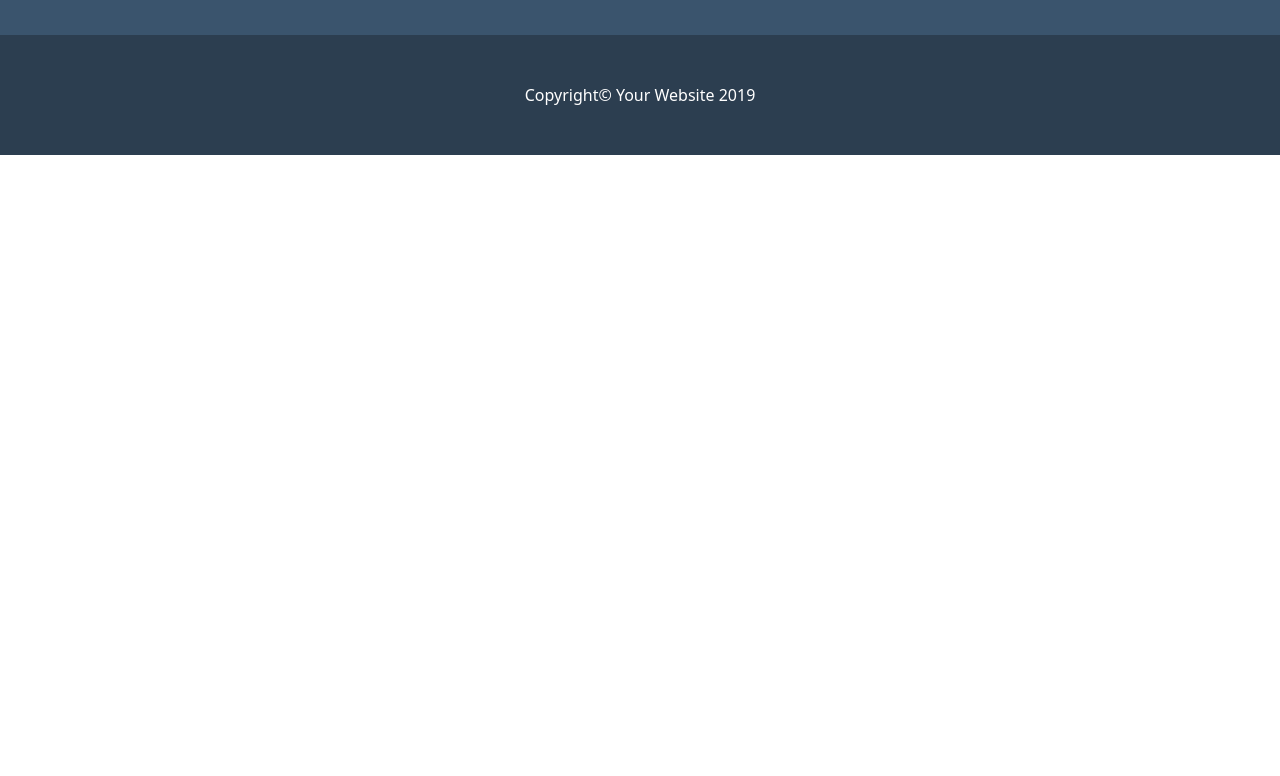
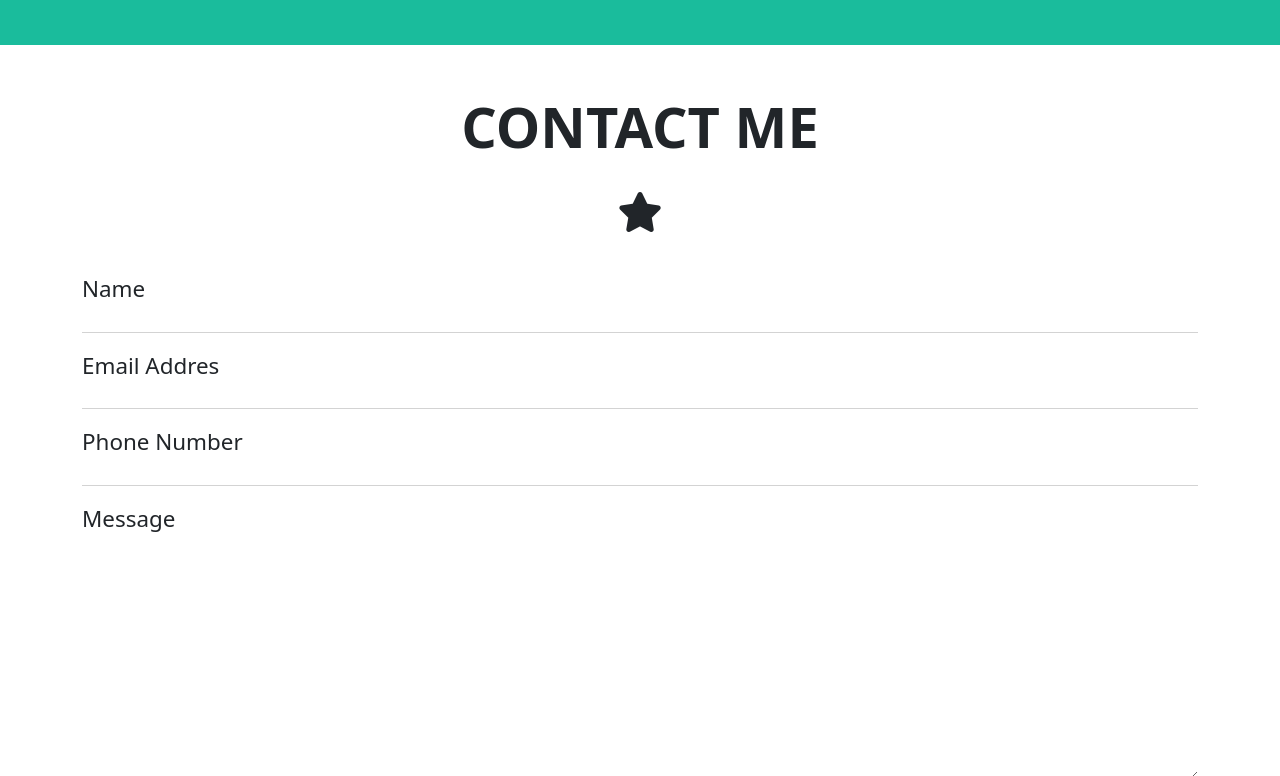
Before and after one commit to LucaArcudi/html-css-bootstrap-freelancer, a plain HTML site: page index.html in a window 1280 px wide. Shown: the part 2024-2800 px from the top of the page. Before the commit the page ends 2179 px from the top, so only its background shows below. Drawn offline with nearby package versions, Linux system fonts and the light colour scheme.

Commit message:
add form & star divider

```diff
--- a/css/style.css
+++ b/css/style.css
@@ -1,3 +1,10 @@
+/* BODY */
+/* BODY */
+
+span{
+    display: block
+}
+
 /* HEADER */
 /* HEADER */
 
@@ -26,8 +33,28 @@ section.about{
 }
 
 /* FORM */
+section.form label{
+    font-weight: 500;
+    font-size: 1.4rem;
+    padding-top: 1rem;
+}
 
+section.form input{
+    display: block;
+    width: 100%;
+    border: none;
+    border-bottom: 1px solid lightgrey;
+}
 
+section.form textarea{
+    width: 100%;
+    border: none;
+    border-bottom: 1px solid lightgrey;
+}
+
+section.form button{
+    background-color: #1ABC9C;
+}
 /* FOOTER */
 /* FOOTER */
 
--- a/index.html
+++ b/index.html
@@ -12,7 +12,7 @@
     rel="stylesheet"
     integrity="sha384-Zenh87qX5JnK2Jl0vWa8Ck2rdkQ2Bzep5IDxbcnCeuOxjzrPF/et3URy9Bv1WTRi"
     crossorigin="anonymous" />
-        <!-- STYLE CSS -->
+    <!-- STYLE CSS -->
     <link rel="stylesheet" href="./css/style.css">
 </head>
 <body>
@@ -52,6 +52,7 @@
                 <div class="text-white pb-4 pb-md-5 row">
                     <div class="col-12">
                         <h1 class="fw-bold display-3">START BOOTSTRAP</h1>
+                        <i class="fa-solid fa-star my-4 fs-1"></i>
                         <span class="fw-bold fs-4">GRAPHIC ARTIST - WEB DESIGNER - ILLUSTRATOR</span>
                     </div>
                 </div>
@@ -61,8 +62,9 @@
         <!-- PORTFOLIO -->
         <section class="portfolio">
             <div class="container-md">
-                <h1 class="text-center pt-5 fw-semibold display-4">PORTFOLIO</h1>
                 <div class="row g-4 py-5 mb-5">
+                    <h1 class="text-center pt-5 fw-semibold display-4">PORTFOLIO</h1>
+                    <i class="fa-solid fa-star text-center my-4 fs-1"></i>
                     <div class="col-12 col-md-6 col-lg-4">
                         <img class="w-100 rounded-3" src="./img/cabin.png" alt="">
                     </div>
@@ -88,8 +90,9 @@
         <!-- ABOUT -->
         <section class="text-white about">
             <div class="container-md">
-                <h1 class="text-center pt-5 fw-semibold display-4">ABOUT</h1>
                 <div class="row px-5">
+                    <h1 class="text-center pt-5 fw-semibold display-4">ABOUT</h1>
+                    <i class="fa-solid fa-star text-center my-4 fs-1"></i>
                     <div class="col-12 col-md-6">
                         <P class="fs-5">Lorem ipsum dolor sit amet consectetur adipisicing elit. Nesciunt recusandae, nisi itaque nostrum repellendus sequi, illum libero rem quam quas ab eum, iste voluptatibus consectetur magni animi vitae! At, aspernatur?</P>
                     </div>
@@ -107,10 +110,28 @@
         </section>
 
         <!-- FORM -->
-        <section class="form">
-            <form action="">
+        <section class="form container-md">
+            <div class="row">
+                <h1 class="text-center pt-5 fw-semibold display-4">CONTACT ME</h1>
+                <i class="fa-solid fa-star text-center my-4 fs-1"></i>
+                <div class="col-12">
+                    <form class="mb-5" action="">
+                        <label for="text-input">Name</label>
+                        <input type="text" id="text-input">
 
-            </form>
+                        <label for="email-input">Email Addres</label>
+                        <input type="email" id="email-input">
+
+                        <label for="number-input">Phone Number</label>
+                        <input type="number" id="number-input">
+
+                        <label for="contact-me-message">Message</label>
+                        <textarea name="" id="contact-me-message" cols="30" rows="10"></textarea>
+
+                        <button class="btn text-white fs-3">Send</button>
+                    </form>
+                </div>
+            </div>
         </section>
     </main>
 
```
